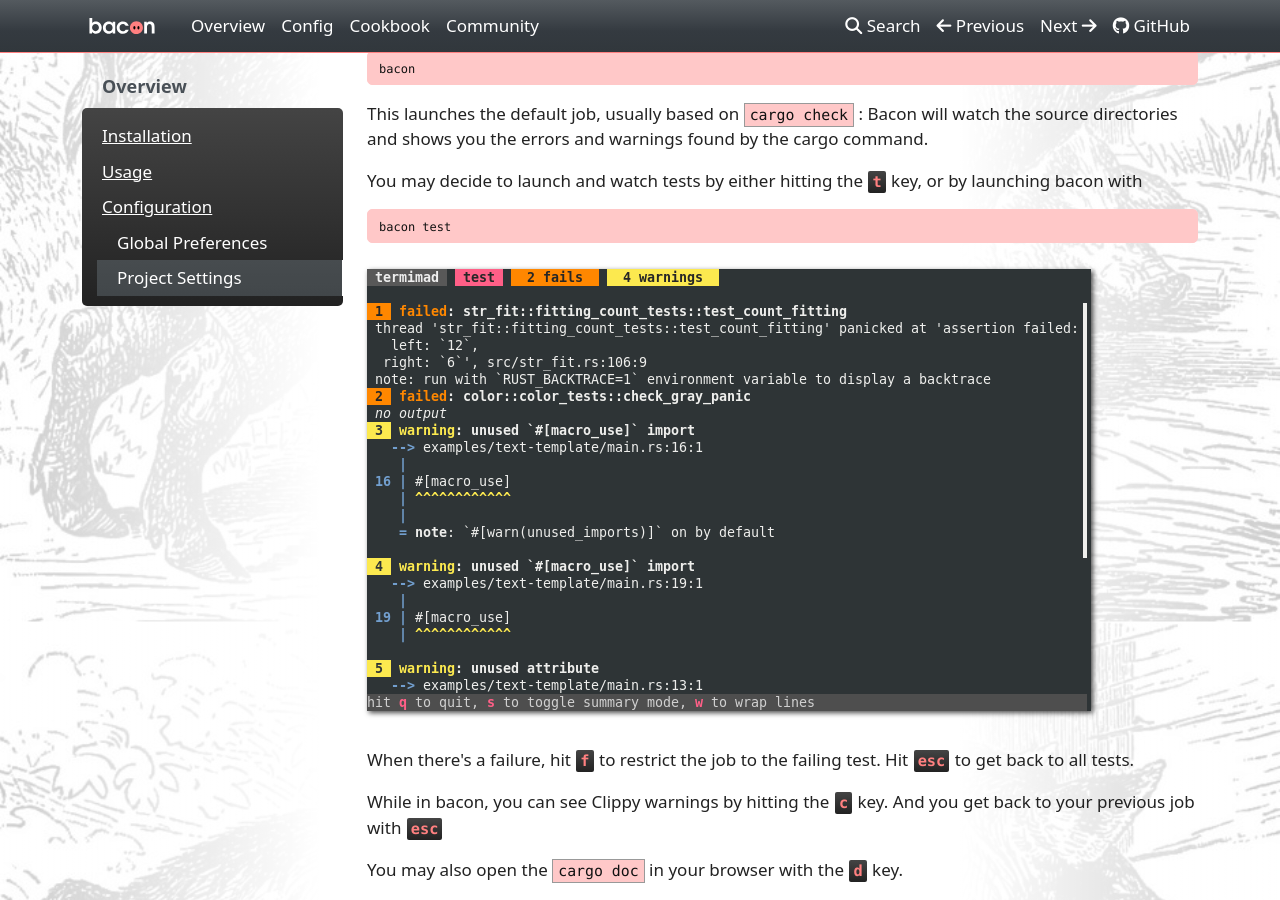
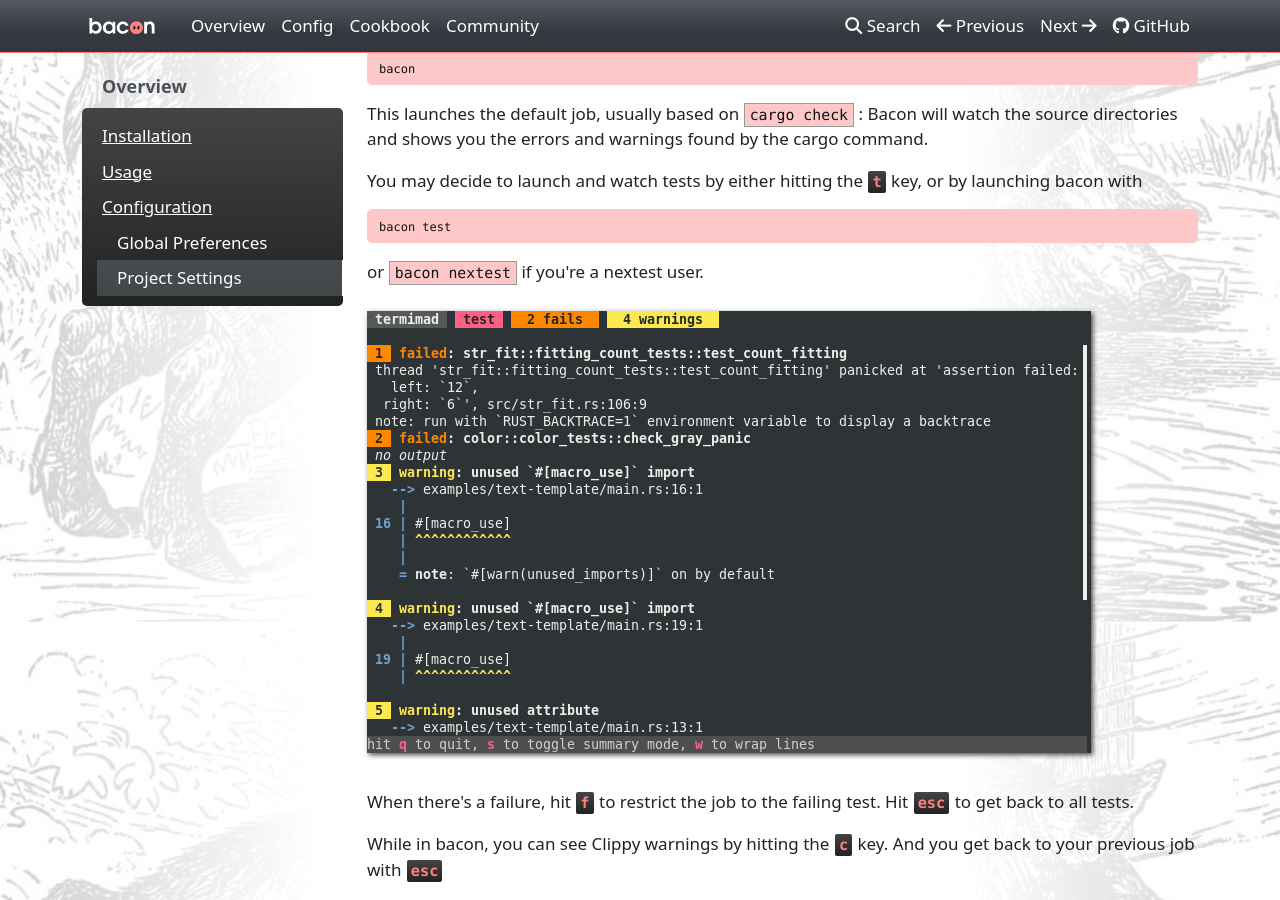
Before and after one commit to Canop/bacon, an MkDocs documentation site: the page built from website/docs/index.md, in a window 1280 px wide and 900 px high, scrolled down 1276 px. Built offline with MkDocs 1.6.1, drawn with Linux system fonts in a browser that asks for light colours; nearby versions of some CDN libraries; a style sheet for code colours, icons or effects is not loaded.

Commit message:
mention nextest on homepage

````diff
--- a/website/docs/index.md
+++ b/website/docs/index.md
@@ -40,6 +40,8 @@
 bacon test
 ```
 
+or `bacon nextest` if you're a nextest user.
+
 ![test](img/test.png)
 
 When there's a failure, hit <kbd>f</kbd> to restrict the job to the failing test.
````
